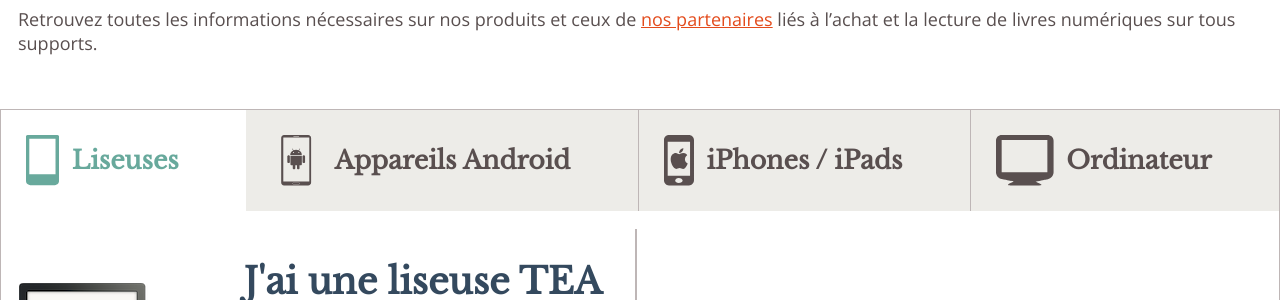
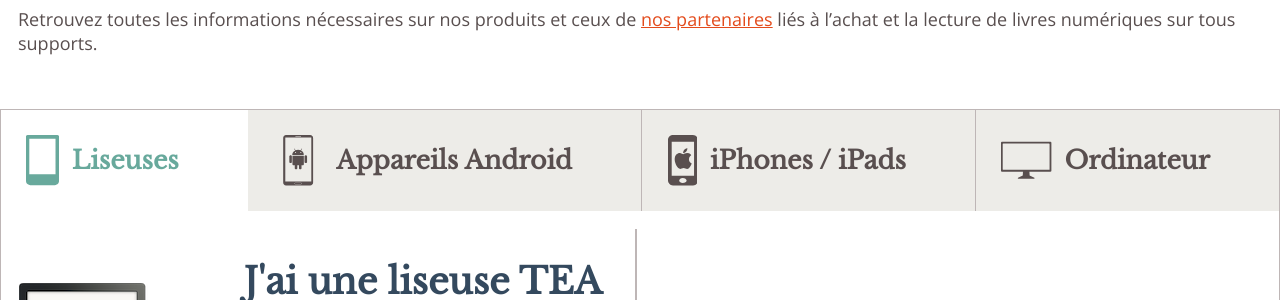
Before and after one commit to TEA-ebook/help-center, a Jekyll site: the page built from index.html, in a window 1280 px wide. Shown: the part 172-472 px from the top of the page. Built offline with Jekyll 4.4.1, drawn with Linux system fonts in a browser that asks for light colours.

Commit message:
Mod svg for computer icon

```diff
--- a/index.html
+++ b/index.html
@@ -62,8 +62,11 @@
       </li>
       <li>
         <a href="#ordinateur">
-          <svg version="1.1" id="Calque_1" xmlns="http://www.w3.org/2000/svg" xmlns:xlink="http://www.w3.org/1999/xlink" viewBox="0 0 64 56">
-            <path d="M57.1,41.3c-50.8,0-50.8,0-50.8,0c0-35.7,0-35.7,0-35.7c50.8,0,50.8,0,50.8,0V41.3z M57.1,0C6.3,0,6.3,0,6.3,0 C2.8,0,0,2.7,0,6.2c0,35.1,0,35.1,0,35.1c0,3.5,2.8,7,6.3,7.7c13.9,2.8,13.9,2.8,13.9,2.8S8.3,56,16,56c32,0,32,0,32,0 c7.7,0-4.2-4.1-4.2-4.1c13.9-2.8,13.9-2.8,13.9-2.8c3.5-0.7,6.3-4.2,6.3-7.7c0-35.1,0-35.1,0-35.1C64,2.7,61.2,0,57.1,0z"/>
+          <svg version="1.1" xmlns="http://www.w3.org/2000/svg" xmlns:xlink="http://www.w3.org/1999/xlink" x="0px" y="0px"
+               viewBox="0 0 50 50" style="enable-background:new 0 0 50 50;" xml:space="preserve">
+            <path class="st0" d="M49.1,6.7H0.9C0.4,6.7,0,7.1,0,7.6v27.9c0,0.5,0.4,0.9,0.9,0.9h20.9l-0.2,3.8l-4.7,2.1c-0.5,0.2-0.3,1,0.2,1
+                h15.8c0.6,0,0.7-0.8,0.2-1l-4.7-2.1l-0.2-3.8h20.9c0.5,0,0.9-0.4,0.9-0.9V7.6C50,7.1,49.6,6.7,49.1,6.7z M48.3,34
+                c0,0.3-0.3,0.6-0.6,0.6H2.3c-0.3,0-0.6-0.3-0.6-0.6V9c0-0.3,0.3-0.6,0.6-0.6h45.3c0.3,0,0.6,0.3,0.6,0.6V34z"/>
           </svg>
           <span>Ordinateur</span>
         </a>
```
